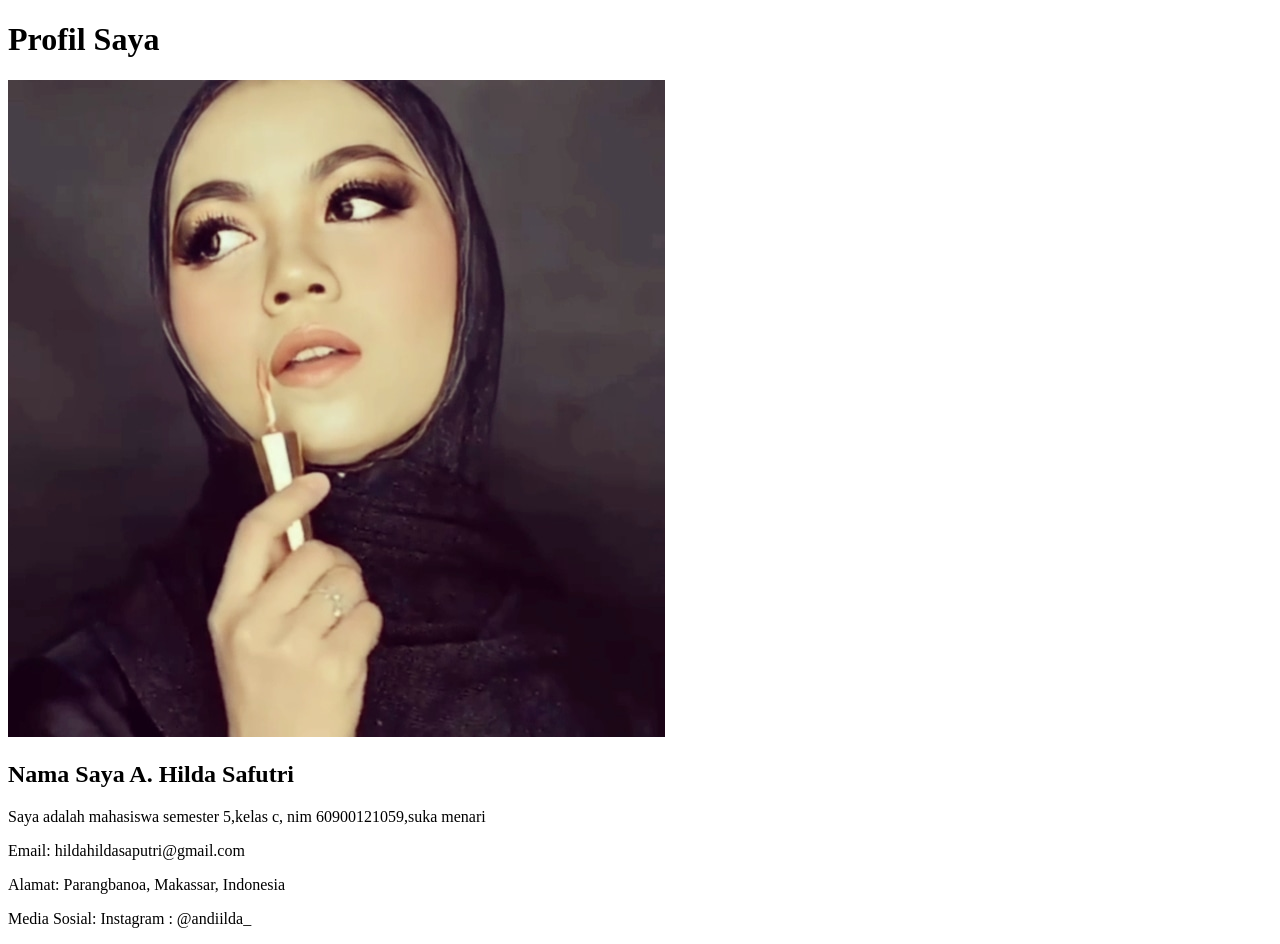
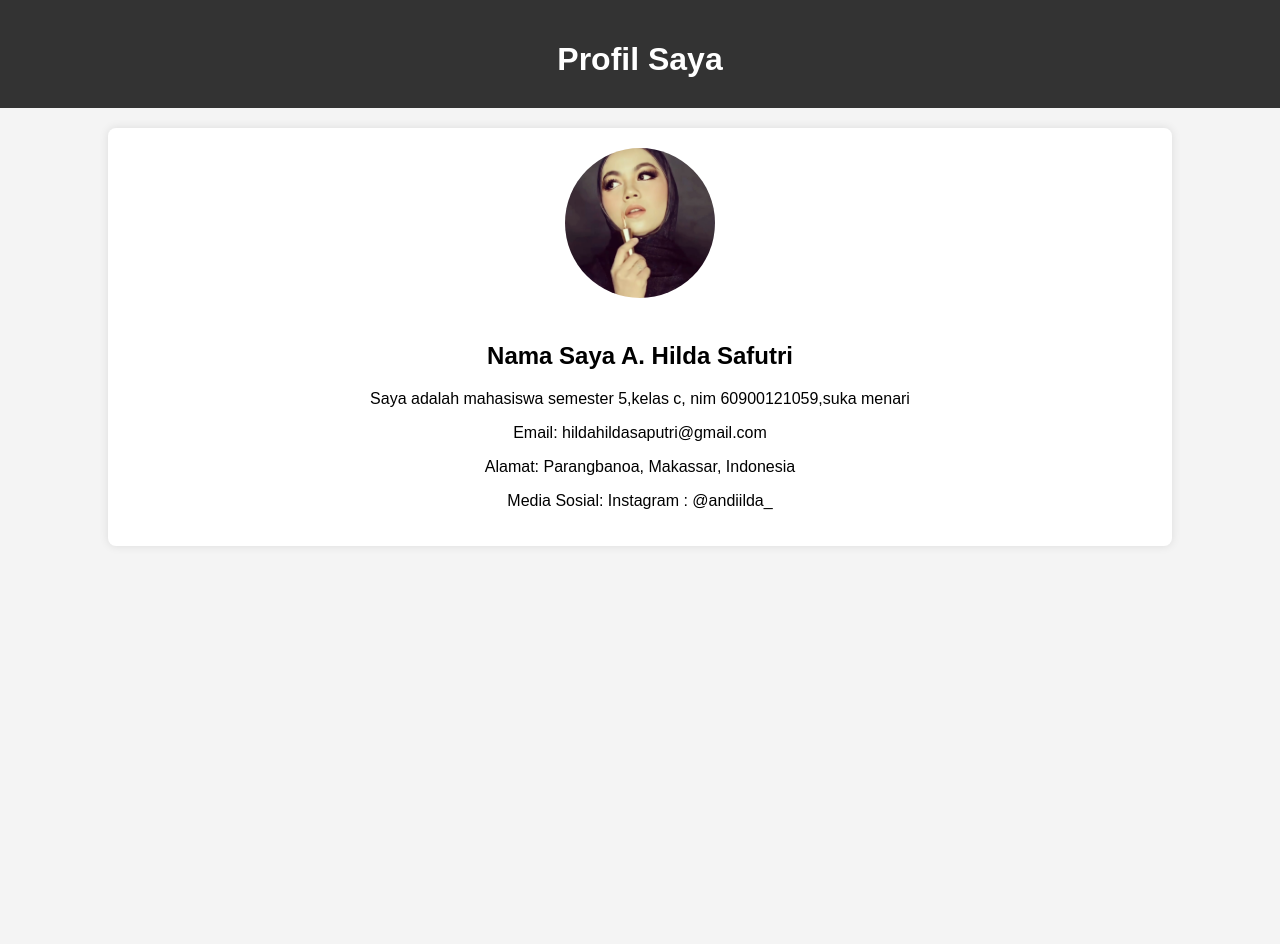
Before and after one commit to andiilda/Laporan5kakas, a plain HTML site: page index.html in a window 1280 px wide. After the commit the page ends 800 px from the top, so only its background shows below. Drawn offline with Linux system fonts and the light colour scheme.

Commit message:
menambahkan css ke branch baru

```diff
--- a/index.html
+++ b/index.html
@@ -4,7 +4,45 @@
   <meta charset="UTF-8">
   <meta name="viewport" content="width=device-width, initial-scale=1.0">
   <title>Profil</title>
+  <style>
+    /* Style untuk tampilan */
+    body {
+      font-family: Arial, sans-serif;
+      margin: 0;
+      padding: 0;
+      box-sizing: border-box;
+      background-color: #f4f4f4;
+      text-align: center;
+    }
 
+    header {
+      background-color: #333;
+      color: #fff;
+      padding: 20px 0;
+    }
+
+    h1 {
+      margin-bottom: 10px;
+    }
+
+    .container {
+      width: 80%;
+      margin: auto;
+      padding: 20px;
+      background-color: #fff;
+      border-radius: 8px;
+      box-shadow: 0 0 10px rgba(0, 0, 0, 0.1);
+      margin-top: 20px;
+    }
+
+    .profile-img {
+      width: 150px;
+      height: 150px;
+      border-radius: 50%;
+      object-fit: cover;
+      margin-bottom: 20px;
+    }
+  </style>
 </head>
 <body>
     <header>
```
